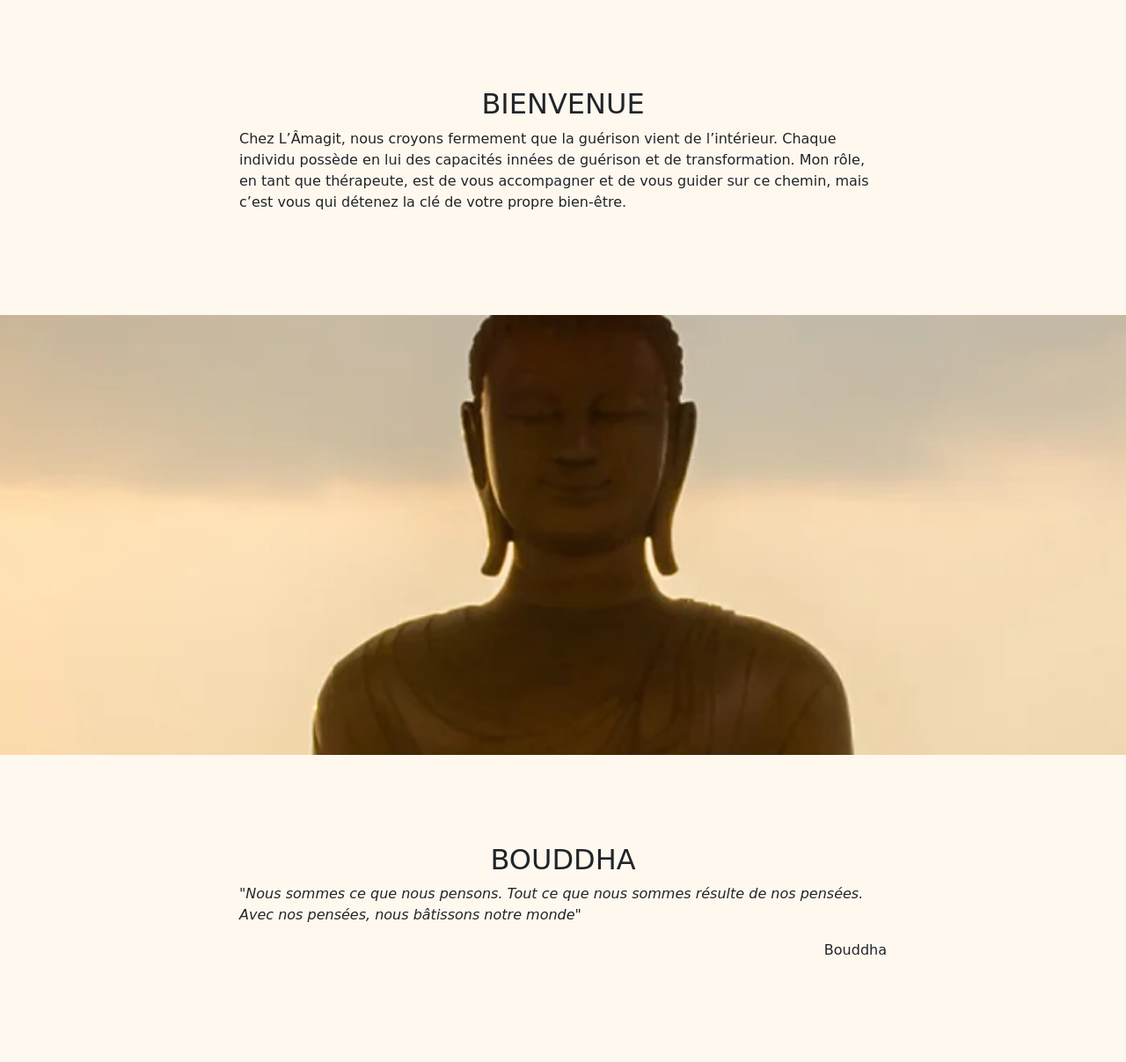
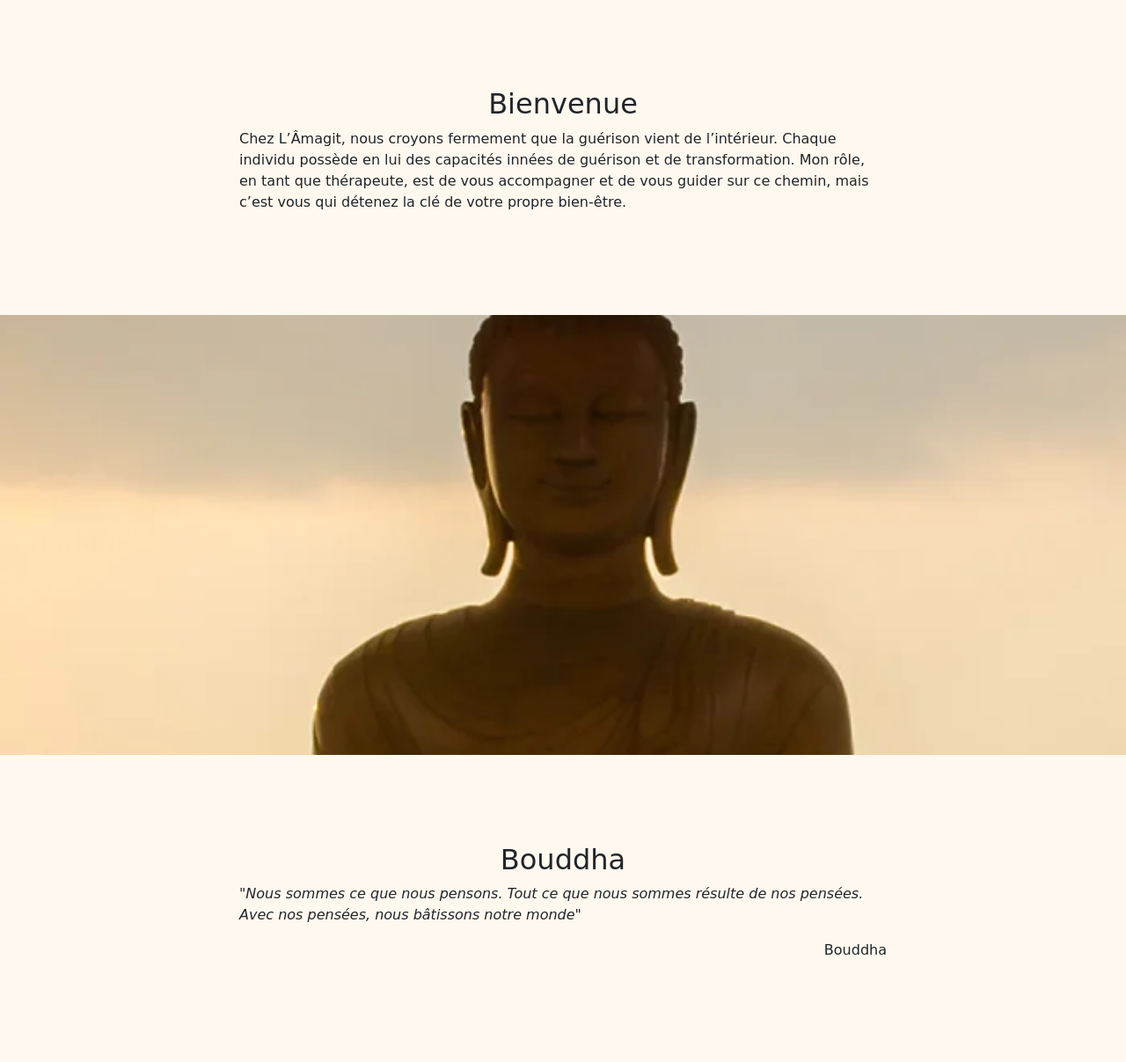
Before and after one commit to yoannfb/l-amagit, a PHP site: page / in a window 1280 px wide. Shown: the part 1100-2307 px from the top of the page at 88% size. Run offline with PHP 8.4, Linux system fonts and the light colour scheme; some libraries are stand-ins or nearby versions.

Commit message:
maj navbar et index.php

```diff
--- a/public/includes/header.php
+++ b/public/includes/header.php
@@ -35,4 +35,6 @@
                 </div>
             </div>
         </nav>
+    <script src="https://cdn.jsdelivr.net/npm/bootstrap@5.3.2/dist/js/bootstrap.bundle.min.js"></script>
+
     </header>
--- a/public/index.php
+++ b/public/index.php
@@ -20,7 +20,7 @@ include('includes/header.php'); ?>
         <div class="container">
             <div class="row">
                 <div class="col-lg-8 mx-auto">
-                    <h2 class="text-center">BIENVENUE</h2>
+                    <h2 class="text-center">Bienvenue</h2>
                     <p class="paragraphe">Chez L’Âmagit, nous croyons fermement que la guérison vient de l’intérieur.
 
                         Chaque individu possède en lui des capacités innées de guérison et de transformation.
@@ -47,7 +47,7 @@ include('includes/header.php'); ?>
         <div class="container">
             <div class="row">
                 <div class="col-lg-8 mx-auto">
-                    <h2 class="text-center">BOUDDHA</h2>
+                    <h2 class="text-center">Bouddha</h2>
                     <p class="paragraphe bouddha">"Nous sommes ce que nous pensons. Tout ce que nous sommes résulte de nos pensées. Avec nos pensées, nous bâtissons notre monde"</p>
                     <p class="d-flex justify-content-end">Bouddha</p>
                 </div>
```
